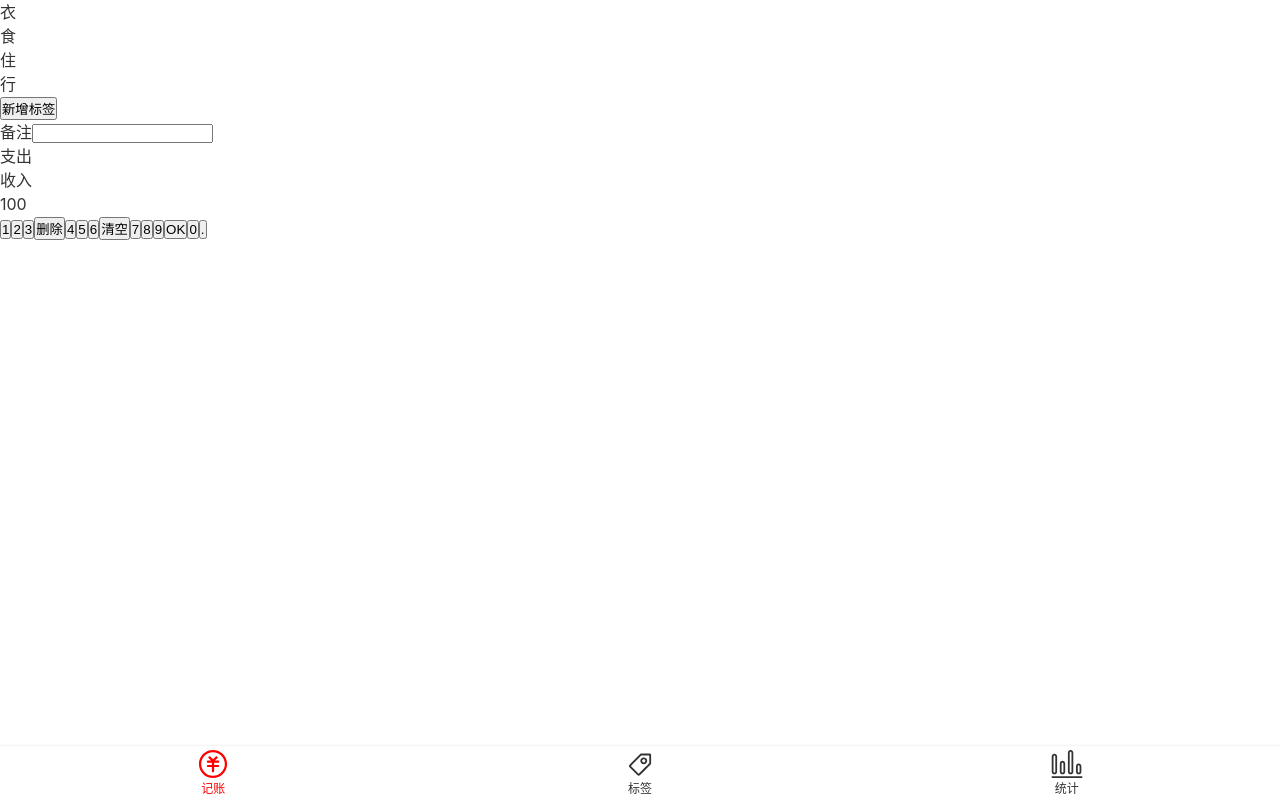
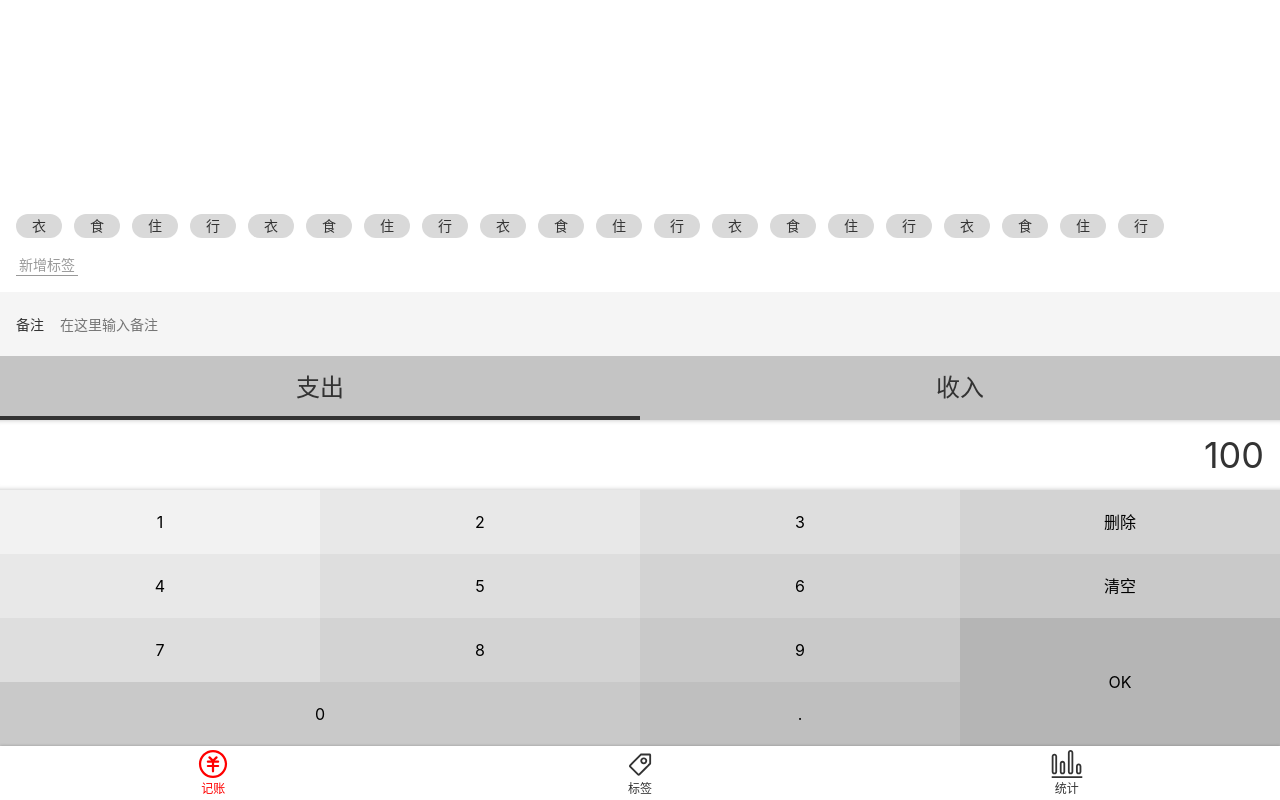
Before and after one commit to waynefu2020/vue-ddmoney-1, a Vue app: page /#/money in a window 1280 px wide. Built offline with nearby package versions, Linux system fonts and the light colour scheme.

Commit message:
完成Money的CSS

```diff
--- a/src/App.vue
+++ b/src/App.vue
@@ -8,6 +8,7 @@
   @import "~@/assets/style/reset.scss";
   @import "~@/assets/style/helper.scss";
   body{
+    font-size: 16px;
     line-height: 1.5;
     font-family: $font-hei;
     -webkit-font-smoothing: antialiased;
--- a/src/assets/style/helper.scss
+++ b/src/assets/style/helper.scss
@@ -3,3 +3,28 @@ $font-kai: Baskerville, Georgia, "Liberation Serif", "Kaiti SC", STKaiti, "AR PL
 $font-song: Georgia, "Nimbus Roman No9 L", "Songti SC", "Noto Serif CJK SC", "Source Han Serif SC", "Source Han Serif CN", STSong, "AR PL New Sung", "AR PL SungtiL GB", NSimSun, SimSun, "TW\-Sung", "WenQuanYi Bitmap Song", "AR PL UMing CN", "AR PL UMing HK", "AR PL UMing TW", "AR PL UMing TW MBE", PMingLiU, MingLiU, serif;
 
 $color-highlight: #f00;
+
+ul, ol{
+  list-style: none;
+}
+button, input{
+  font: inherit;
+}
+:focus{
+  outline: none;
+}
+%clearFix{
+  &::after{
+    content: '';
+    display: block;
+    clear: both;
+  }
+}
+$color-shadow: rgba(0,0,0,0.25);
+%outerShadow{
+  box-shadow: 0 0 3px $color-shadow;
+}
+%innerShadow{
+  box-shadow: inset 0 -5px 5px -5px $color-shadow,
+  inset 0 5px 5px -5px $color-shadow;
+}
--- a/src/components/Layout.vue
+++ b/src/components/Layout.vue
@@ -1,6 +1,6 @@
 <template>
-    <div class="nav-wrapper">
-        <div class="content">
+    <div class="layout-wrapper" :class="classPrefix && `${prefix}-wrapper` ">
+        <div class="content" :class="classPrefix && `${classPrefix}-content` ">
             <slot/>
         </div>
         <Nav/>
@@ -9,12 +9,13 @@
 
 <script lang="ts">
     export default {
+        props:[ 'classPrefix' ],
         name: 'Layout'
     }
 </script>
 
 <style lang="scss" scoped>
-    .nav-wrapper{
+    .layout-wrapper{
         display: flex;
         flex-direction: column;
         min-height: 100vh;
--- a/src/components/Nav.vue
+++ b/src/components/Nav.vue
@@ -24,8 +24,8 @@
 <style lang="scss" scoped>
     @import "~@/assets/style/helper.scss";
     nav {
+        @extend %outerShadow;
         display: flex;
-        box-shadow: 0 0 3px rgba(0,0,0,0.1);
         flex-direction: row;
         font-size: 12px;
         >.item {
--- a/src/views/Money.vue
+++ b/src/views/Money.vue
@@ -1,32 +1,7 @@
 <template>
     <div>
-        <Layout>
-            <div class="tags">
-                <div class="current">
-                    <ul>
-                        <li>衣</li>
-                        <li>食</li>
-                        <li>住</li>
-                        <li>行</li>
-                    </ul>
-                </div>
-                <div class="new">
-                    <button>新增标签</button>
-                </div>
-            </div>
-            <div>
-                <label class="notes">
-                    <span class="name">备注</span>
-                    <input type="text">
-                </label>
-            </div>
-            <div>
-                <ul class="type">
-                    <li>支出</li>
-                    <li>收入</li>
-                </ul>
-            </div>
-            <div class="numberpad">
+        <Layout class-prefix="layout">
+            <div class="numberPad">
                 <div class="output">100</div>
                 <div class="buttons">
                     <button>1</button>
@@ -40,10 +15,49 @@
                     <button>7</button>
                     <button>8</button>
                     <button>9</button>
-                    <button>OK</button>
-                    <button>0</button>
+                    <button class="ok">OK</button>
+                    <button class="zero">0</button>
                     <button>.</button>
                 </div>
+            </div>
+            <div>
+                <ul class="types">
+                    <li class="selected">支出</li>
+                    <li>收入</li>
+                </ul>
+            </div>
+            <div>
+                <label class="notes">
+                    <span class="name">备注</span>
+                    <input type="text" placeholder="在这里输入备注">
+                </label>
+            </div>
+            <div class="tags">
+                <div class="new">
+                    <button>新增标签</button>
+                </div>
+                <ul class="current">
+                    <li>衣</li>
+                    <li>食</li>
+                    <li>住</li>
+                    <li>行</li>
+                    <li>衣</li>
+                    <li>食</li>
+                    <li>住</li>
+                    <li>行</li>
+                    <li>衣</li>
+                    <li>食</li>
+                    <li>住</li>
+                    <li>行</li>
+                    <li>衣</li>
+                    <li>食</li>
+                    <li>住</li>
+                    <li>行</li>
+                    <li>衣</li>
+                    <li>食</li>
+                    <li>住</li>
+                    <li>行</li>
+                </ul>
             </div>
         </Layout>
     </div>
@@ -51,10 +65,142 @@
 
 <script lang="ts">
     export default {
-        name:"Money",
-    }
+        name: 'Money',
+    };
 </script>
 
-<style>
+<style lang="scss">
+    .layout-content{
+        display: flex;
+        flex-direction: column-reverse;
+    }
+</style>
+
+<style lang="scss" scoped>
     @import "~@/assets/style/helper.scss";
+
+    .tags {
+        font-size: 14px;
+        padding: 16px;
+        flex-grow: 1;
+        display: flex;
+        flex-direction: column-reverse;
+        > .current {
+            display: flex;
+            flex-wrap: wrap;
+            > li {
+                background: #d9d9d9;
+                $h: 24px;
+                border-radius: $h/2;
+                height: $h;
+                line-height: $h;
+                padding: 0 16px;
+                margin-right: 12px;
+                margin-top: 4px;
+            }
+        }
+        > .new {
+            padding-top: 16px;
+
+            button {
+                background: transparent;
+                border: none;
+                border-bottom: 1px solid;
+                color: #999;
+                padding: 0 3px;
+            }
+        }
+    }
+
+    .notes{
+        background: #f5f5f5;
+        display: flex;
+        font-size: 14px;
+        align-items: center;
+        padding-left: 16px;
+        > .name {
+            padding-right: 16px;
+        }
+        > input{
+            height: 64px;
+            flex-grow: 1;
+            background: transparent;
+            border: none;
+            padding-right: 16px;
+        }
+    }
+
+    .types{
+        background: #c4c4c4;
+        display: flex;
+        align-items: center;
+        font-size: 24px;
+        > li{
+            width: 50%;
+            display: flex;
+            justify-content: center;
+            height: 64px;
+            align-items: center;
+            position: relative;
+            &.selected::after{
+                content: '';
+                position: absolute;
+                height: 4px;
+                background: #333333;
+                width: 100%;
+                left: 0;
+                bottom: 0;
+            }
+        }
+    }
+
+    .numberPad {
+        .output {
+            @extend %clearFix;
+            @extend %innerShadow;
+            font-size: 36px;
+            font-family: $font-hei;
+            text-align: right;
+            padding: 8px 16px;
+        }
+        .buttons {
+            @extend %clearFix;
+            > button {
+                background: transparent;
+                border: none;
+                width: 25%;
+                height: 64px;
+                float: left;
+                &.ok{
+                    height: 64*2px;
+                    float: right;
+                }
+                &.zero{
+                    width: 25*2%;
+                }
+                $bg: #f2f2f2;
+                &:nth-child(1){
+                    background: $bg;
+                }
+                &:nth-child(2),&:nth-child(5){
+                    background: darken($bg, 4%);
+                }
+                &:nth-child(3),&:nth-child(6),&:nth-child(9){
+                    background: darken($bg, 4*2%);
+                }
+                &:nth-child(4),&:nth-child(7),&:nth-child(10){
+                    background: darken($bg, 4*3%);
+                }
+                &:nth-child(8),&:nth-child(11),&:nth-child(13){
+                    background: darken($bg, 4*4%);
+                }
+                &:nth-child(14){
+                    background: darken($bg, 4*5%);
+                }
+                &:nth-child(12){
+                    background: darken($bg, 4*6%);
+                }
+            }
+        }
+    }
 </style>
```
